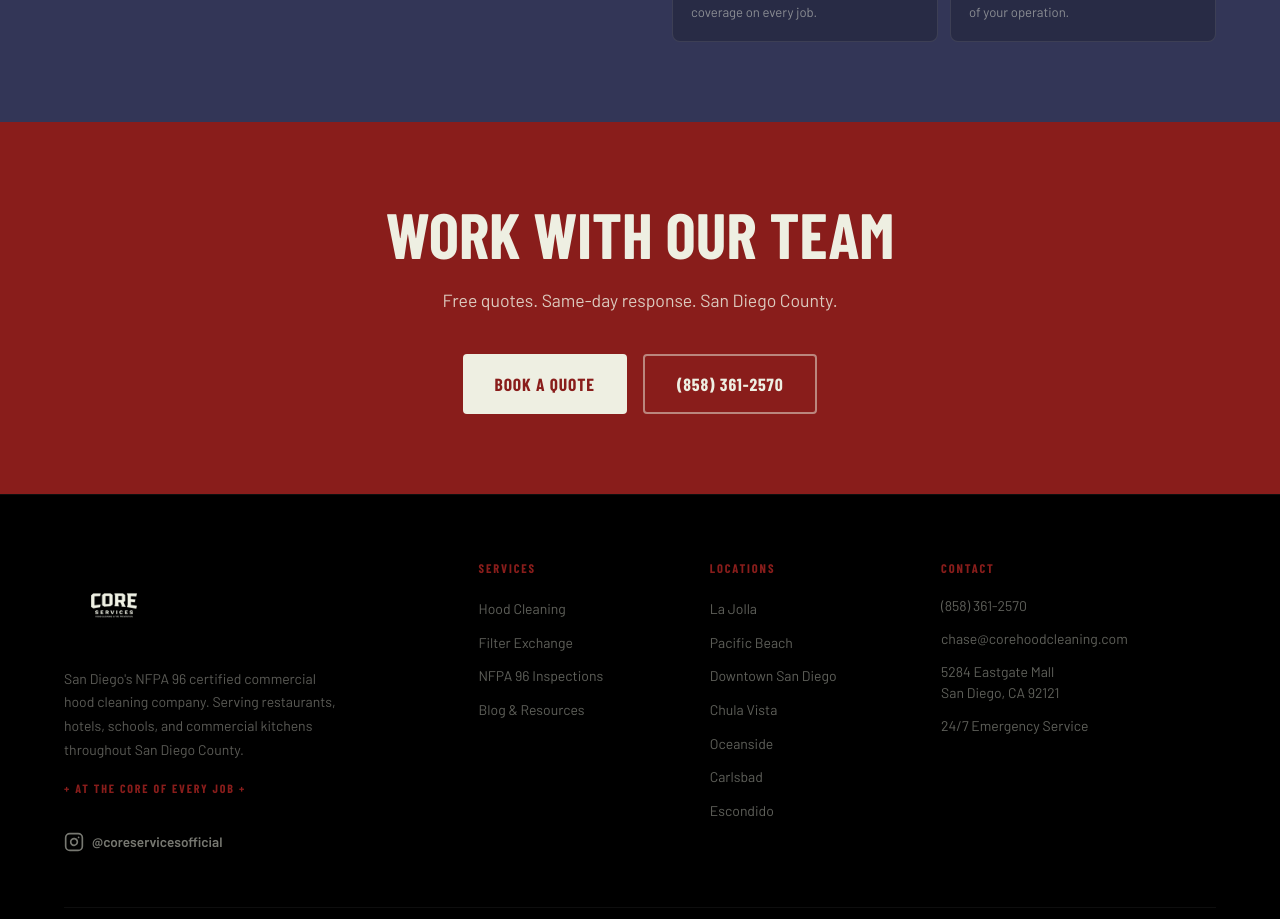
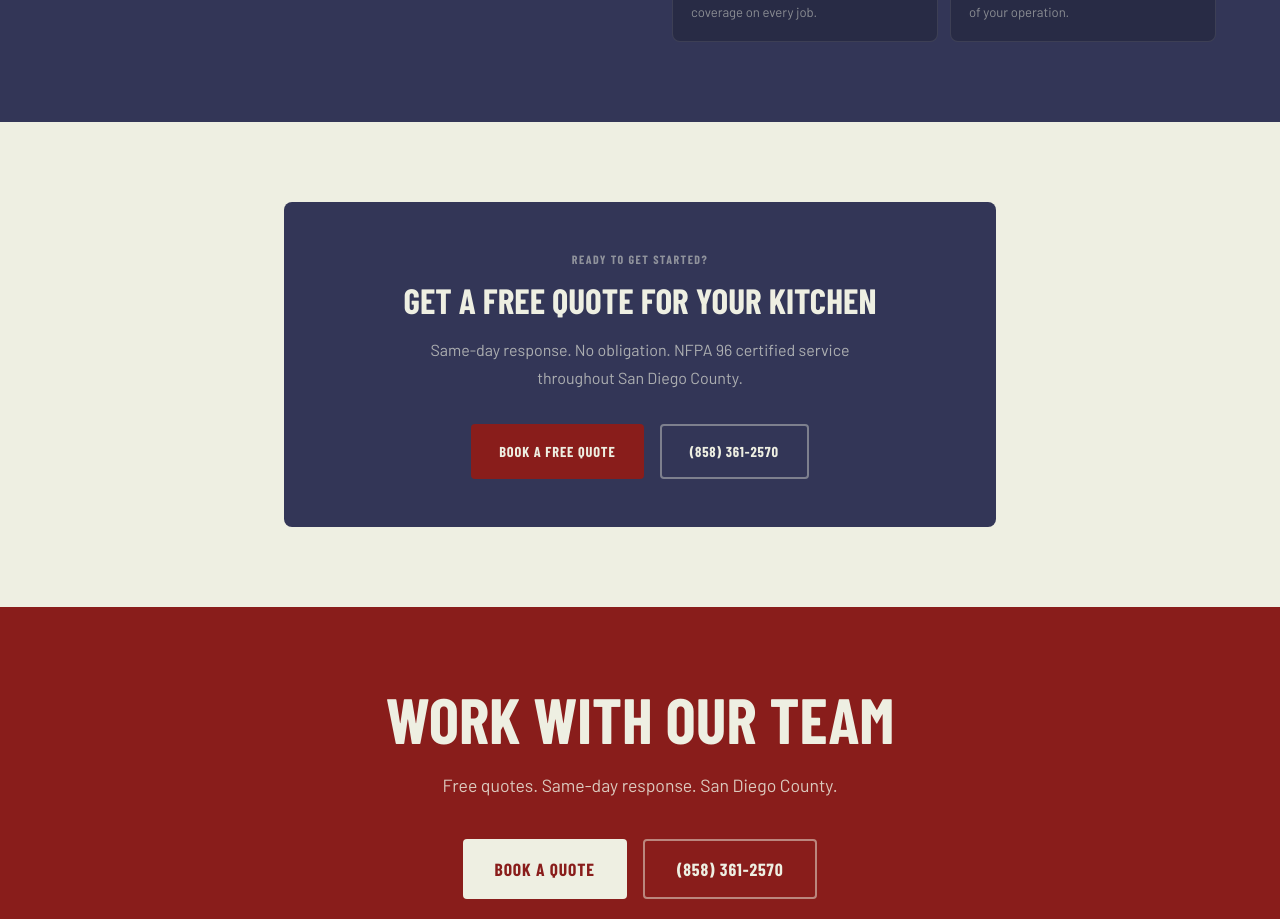
Before and after one commit to corehoodcleaning/core-hood-cleaning-website, a Next.js app: page /about in a window 1280 px wide. Shown: the part 2180-3099 px from the top of the page. Built offline with nearby package versions, Linux system fonts and the light colour scheme; a web font is replaced by a local one.

Commit message:
Add booking CTA to About page

```diff
--- a/src/app/about/page.tsx
+++ b/src/app/about/page.tsx
@@ -106,6 +106,21 @@
         </div>
       </section>
 
+      {/* INLINE CTA — before footer */}
+      <section style={{padding:'80px 0', background:'var(--off-white)'}}>
+        <div className="container" style={{maxWidth:'760px'}}>
+          <div style={{background:'var(--true-blue)', borderRadius:'8px', padding:'48px', textAlign:'center'}}>
+            <p style={{fontFamily:'var(--font-display)', fontSize:'0.75rem', fontWeight:800, textTransform:'uppercase', letterSpacing:'0.12em', color:'rgba(238,239,226,0.5)', marginBottom:'12px'}}>Ready to Get Started?</p>
+            <h2 style={{fontFamily:'var(--font-display)', fontSize:'clamp(1.6rem,3vw,2.2rem)', fontWeight:900, textTransform:'uppercase', color:'var(--off-white)', lineHeight:1.1, marginBottom:'16px'}}>Get a Free Quote for Your Kitchen</h2>
+            <p style={{color:'rgba(238,239,226,0.65)', fontSize:'1rem', lineHeight:1.75, marginBottom:'32px', maxWidth:'480px', margin:'0 auto 32px'}}>Same-day response. No obligation. NFPA 96 certified service throughout San Diego County.</p>
+            <div style={{display:'flex', gap:'16px', justifyContent:'center', flexWrap:'wrap'}}>
+              <a href="https://api.leadconnectorhq.com/widget/bookings/corehoodcleaning" style={{display:'inline-flex', alignItems:'center', gap:'8px', background:'var(--rust)', color:'var(--off-white)', fontFamily:'var(--font-display)', fontWeight:900, textTransform:'uppercase', fontSize:'0.9rem', letterSpacing:'0.06em', padding:'14px 28px', borderRadius:'4px', textDecoration:'none'}}>Book a Free Quote</a>
+              <a href="tel:8583612570" style={{display:'inline-flex', alignItems:'center', gap:'8px', background:'transparent', color:'var(--off-white)', fontFamily:'var(--font-display)', fontWeight:900, textTransform:'uppercase', fontSize:'0.9rem', letterSpacing:'0.06em', padding:'14px 28px', borderRadius:'4px', border:'2px solid rgba(238,239,226,0.4)', textDecoration:'none'}}>(858) 361-2570</a>
+            </div>
+          </div>
+        </div>
+      </section>
+
       <section style={{padding:'80px 0', background:'var(--rust)'}}>
         <div className="cta-inner">
           <h2>Work With Our Team</h2>
```
